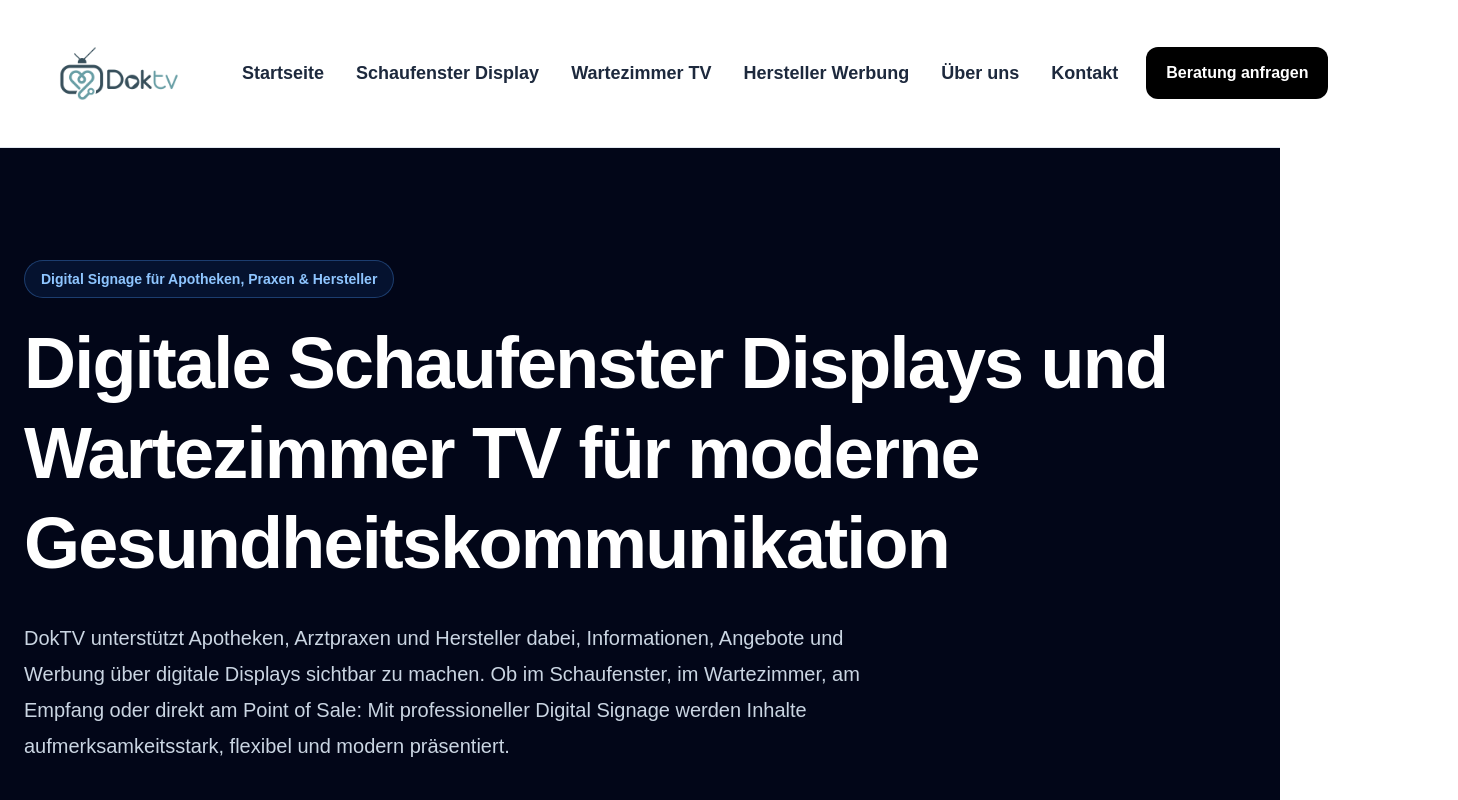
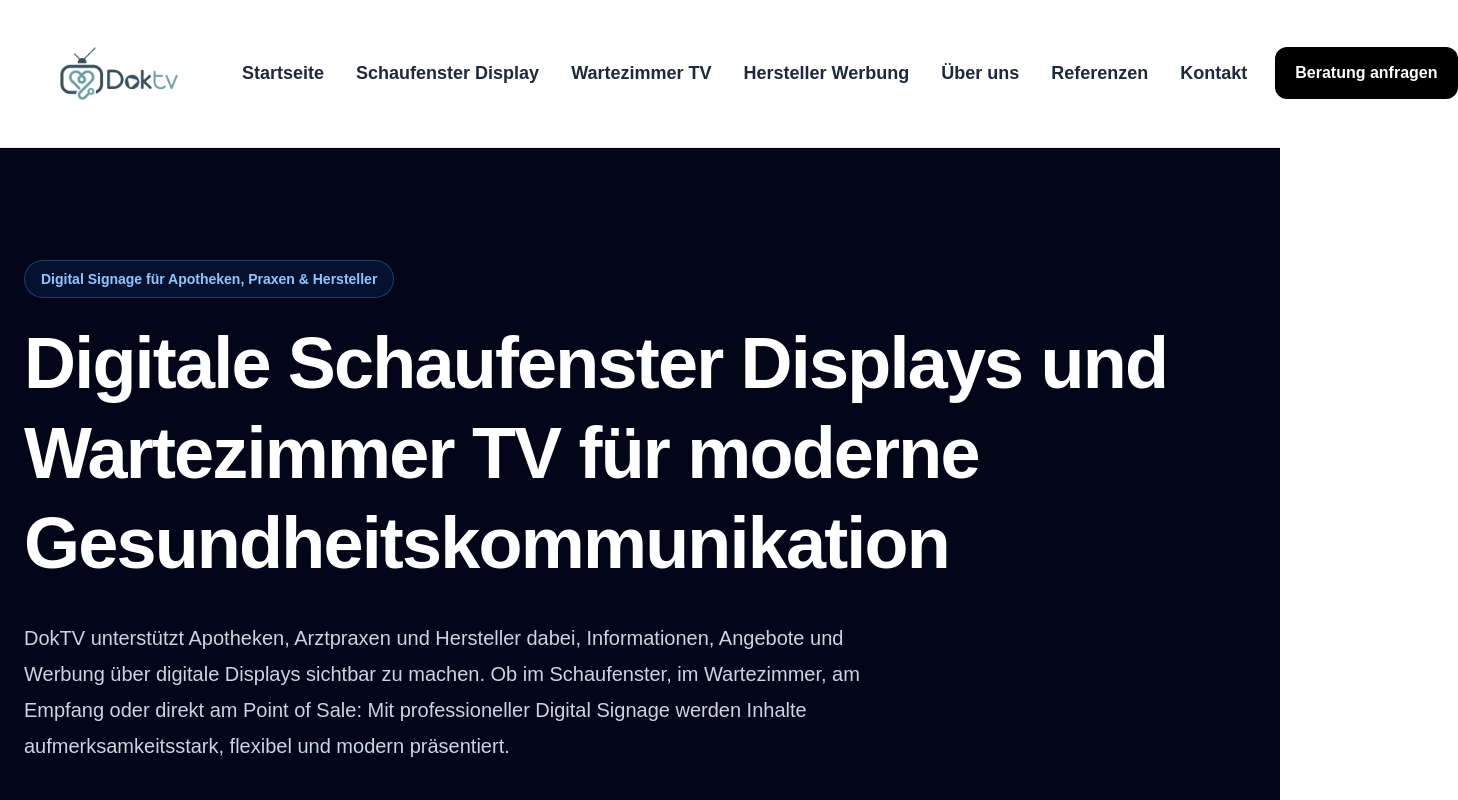
Before and after one commit to salihdurak58-glitch/doktv-website, a Next.js app: page / in a window 1280 px wide. Shown: the top 800 px of the page, 1458 px wide, since content can reach past the window. Built offline with nearby package versions, Linux system fonts and the light colour scheme; no server answers; the database is empty.

Commit message:
Add references link to navigation

```diff
--- a/app/components/Header.tsx
+++ b/app/components/Header.tsx
@@ -46,6 +46,9 @@ export default function Header() {
           >
             Über uns
           </Link>
+          <Link href="/referenzen" className="hover:text-black">
+            Referenzen
+          </Link>
           <Link href="/kontakt" className="hover:text-black">
             Kontakt
           </Link>
```
